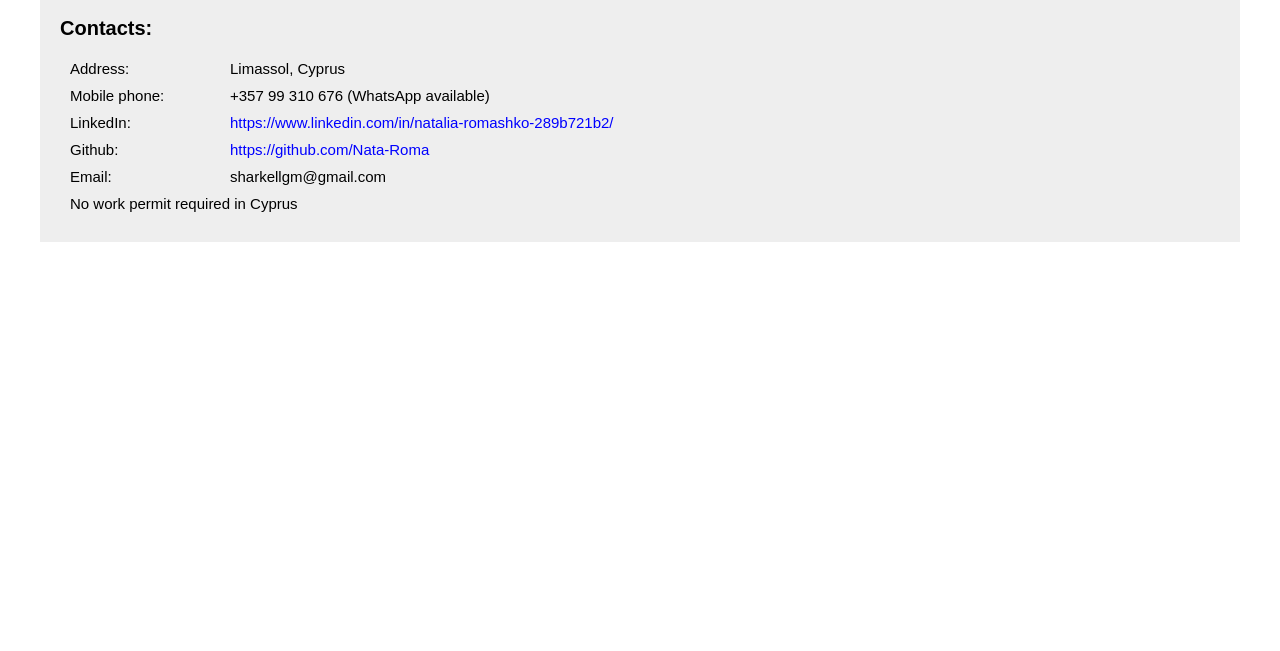
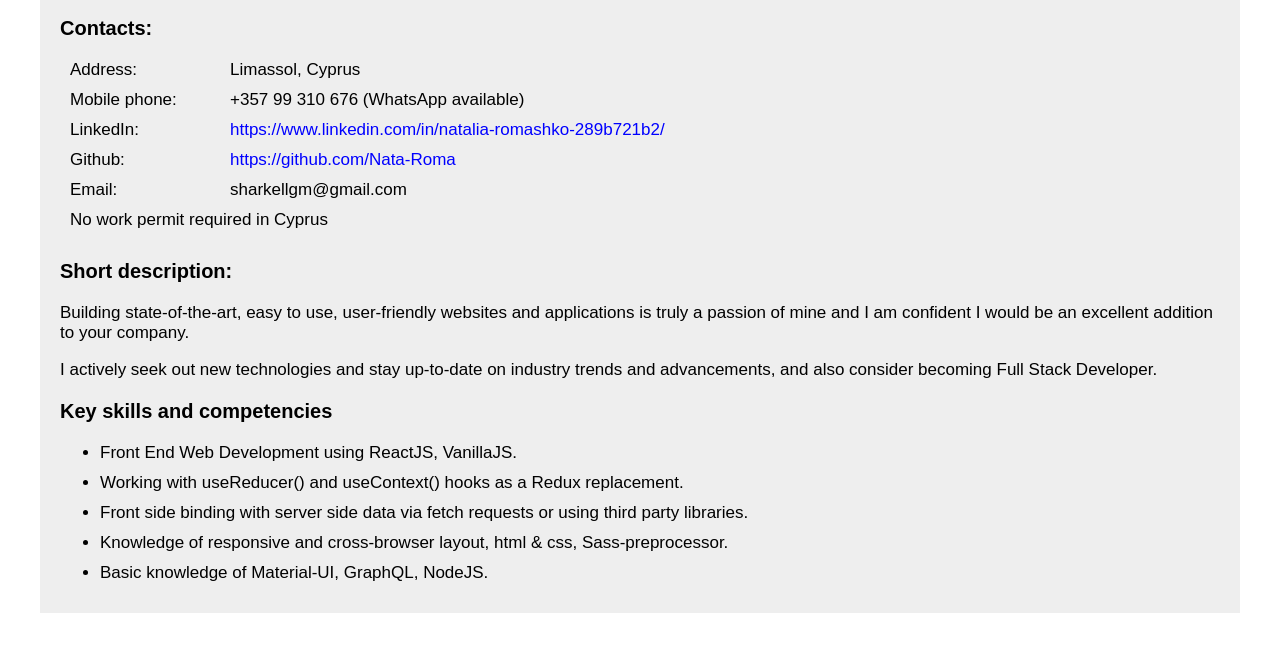
Before and after one commit to Nata-Roma/rsschool-cv, a plain HTML site: page index.html in a window 1280 px wide. Shown: the part 97-748 px from the top of the page. Drawn offline with Linux system fonts and the light colour scheme.

Commit message:
feat: add sections description and skills

```diff
--- a/index.html
+++ b/index.html
@@ -47,10 +47,19 @@
 
       </section>
       <section>
-
+        <h3>Short description:</h3>
+        <p>Building state-of-the-art, easy to use, user-friendly websites and applications is truly a passion of mine and I am confident I would be an excellent addition to your company.</p>
+        <p>I actively seek out new technologies and stay up-to-date on industry trends and advancements, and also consider becoming Full Stack Developer.</p>
       </section>
       <section>
-
+        <h3>Key skills and competencies</h3>
+        <ul>
+          <li>Front End Web Development using ReactJS, VanillaJS.</li>
+          <li>Working with useReducer() and useContext() hooks as a Redux replacement.</li>
+          <li>Front side binding with server side data via fetch requests or using third party libraries.</li>
+          <li>Knowledge of responsive and cross-browser layout, html & css, Sass-preprocessor.</li>
+          <li>Basic knowledge of Material-UI, GraphQL, NodeJS.</li>
+        </ul>
       </section>
       <section>
 
--- a/style.css
+++ b/style.css
@@ -31,7 +31,7 @@ h3 {
 }
 
 p {
-  font-size: 1.5rem;
+  font-size: 1.7rem;
 }
 
 .block-container {
@@ -61,3 +61,8 @@ a {
 a:hover {
   color: red;
 }
+
+li {
+  font-size: 1.7rem;
+  margin-bottom: 1rem;
+}
```
